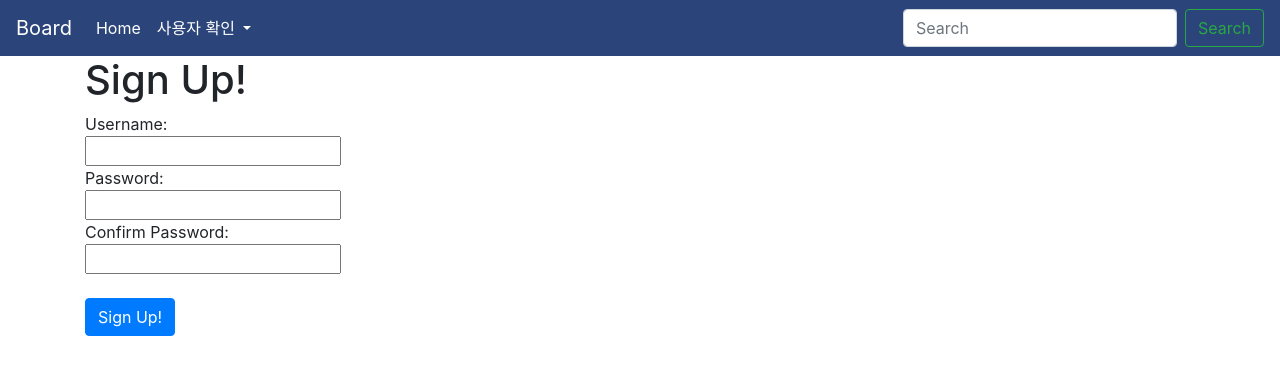
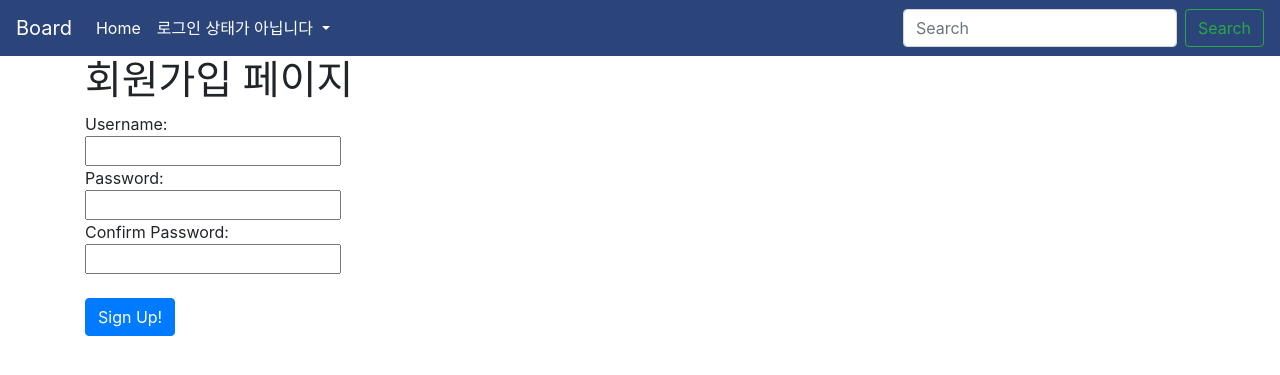
Before and after one commit to HyuuunjuKim/Board, a Django app: page /accounts/signup/ in a window 1280 px wide. Shown: the top 375 px of the page. Run offline with Django 3.2, Linux system fonts and the light colour scheme; some libraries are stand-ins or nearby versions.

```diff
--- a/app_accounts/templates/signup.html
+++ b/app_accounts/templates/signup.html
@@ -2,7 +2,7 @@
 
 {% block content %}
 <div class="container">
-<h1>Sign Up!</h1>
+<h1>회원가입 페이지</h1>
 
     <form method="POST" action="{% url 'signup' %}">
 
--- a/project_board/templates/base.html
+++ b/project_board/templates/base.html
@@ -48,7 +48,7 @@
                     </a>
                     <div class="dropdown-menu" aria-labelledby="navbarDropdown">
                         <a class="dropdown-item"
-                            href="javascript:{document.getElementById('logout').submit()}">Logout</a>
+                            href="javascript:{document.getElementById('logout').submit()}">로그아웃</a>
                         <form id="logout" method="POST" action="{% url 'logout' %}">
                             {% csrf_token %} <input type="hidden" />
                         </form>
@@ -60,11 +60,11 @@
                 <li class="nav-item dropdown">
                         <a style="color: white;" class="nav-link dropdown-toggle" href="#" id="navbarDropdown" role="button"
                             data-toggle="dropdown" aria-haspopup="true" aria-expanded="false">
-                            사용자 확인
+                            로그인 상태가 아닙니다
                         </a>
                         <div class="dropdown-menu" aria-labelledby="navbarDropdown">
-                            <a class="dropdown-item" href="{% url 'signup' %}">SignUp</a>
-                            <a class="dropdown-item" href="{% url 'login' %}">Login</a>
+                            <a class="dropdown-item" href="{% url 'signup' %}">회원가입</a>
+                            <a class="dropdown-item" href="{% url 'login' %}">로그인</a>
                             <div class="dropdown-divider"></div>
                         </div>
                     </li>
```
Also changed, not shown: db.sqlite3.
